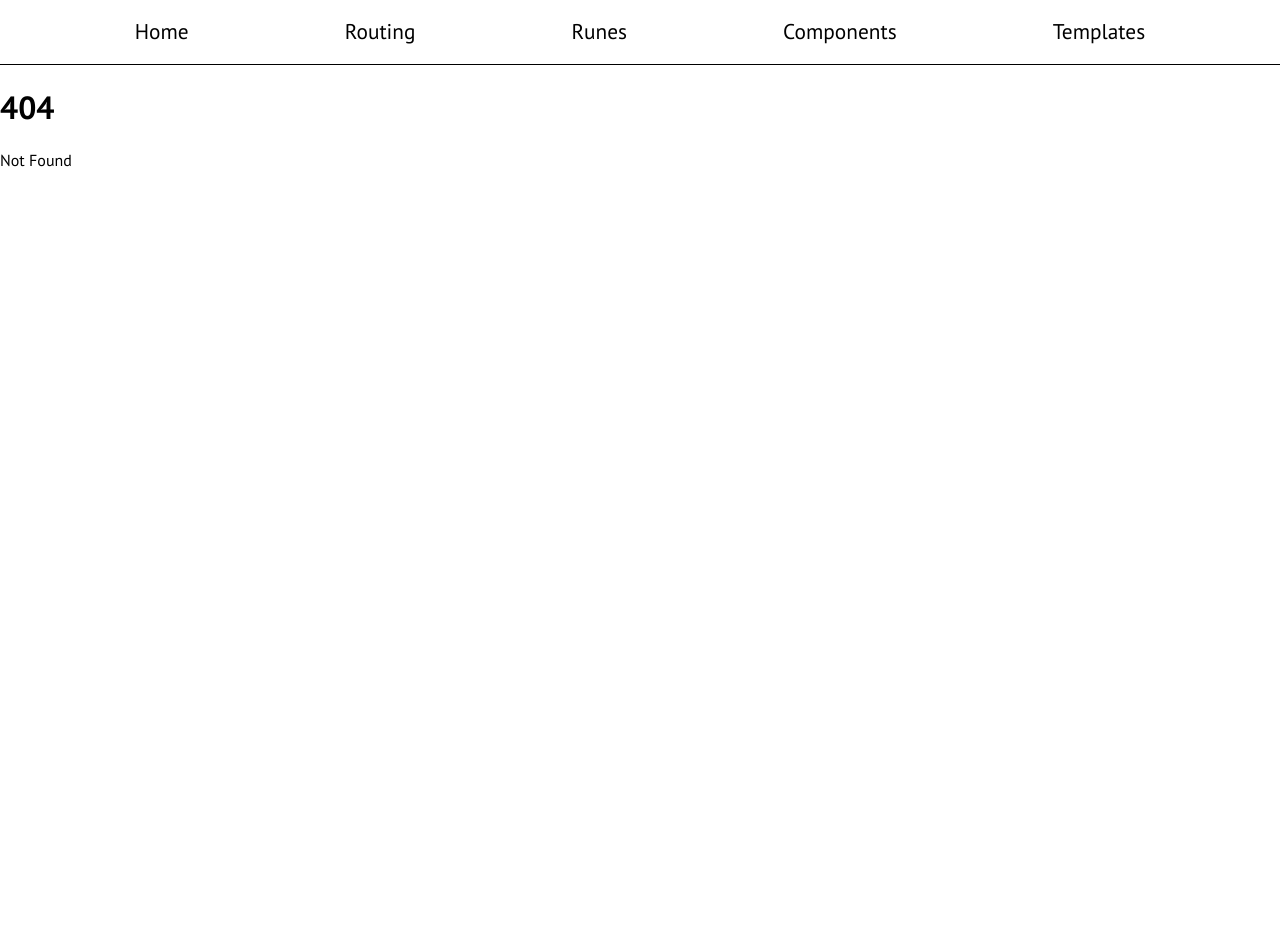
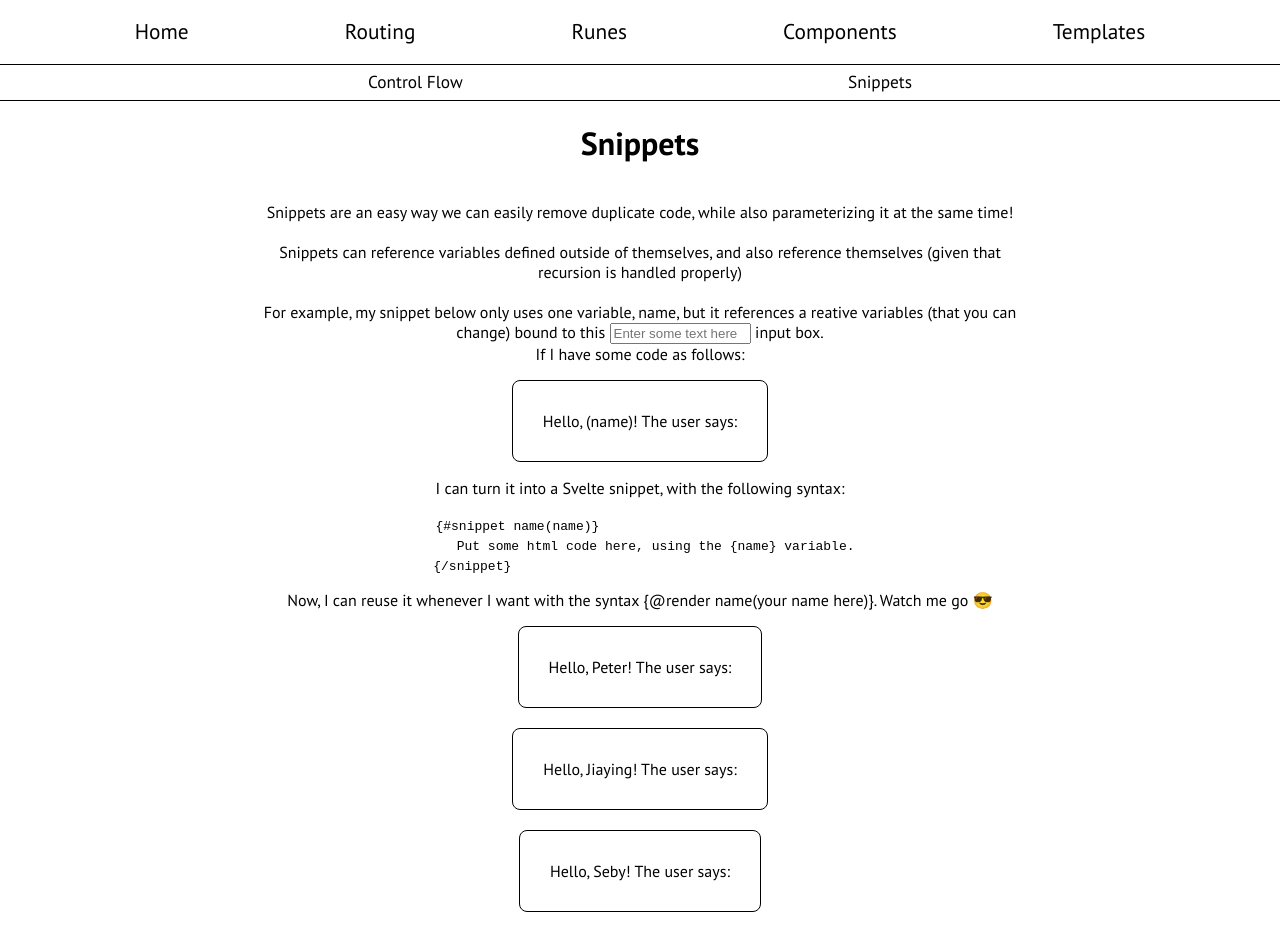
Before and after one commit to PeterOlsen1/svelte-demo, a SvelteKit app in the folder example/: page /templates/snippets in a window 1280 px wide. Before the commit this address had no page. Shown: the top 930 px of the page. Before the commit the page ends 800 px from the top, so only its background shows below. Built offline with nearby package versions, Linux system fonts and the light colour scheme.

Commit message:
Added snippets

```diff
--- a/example/src/routes/templates/+layout.svelte
+++ b/example/src/routes/templates/+layout.svelte
@@ -5,6 +5,7 @@
 
 <MiniHeader>
     <MiniHeaderLink ref="/templates/control-flow">Control Flow</MiniHeaderLink>
+    <MiniHeaderLink ref="/templates/snippets">Snippets</MiniHeaderLink>
 </MiniHeader>
 
 <main>
--- /dev/null
+++ b/example/src/routes/templates/snippets/+page.svelte
@@ -0,0 +1,60 @@
+<script>
+    let input = $state("");
+</script>
+
+<style>
+    .snippet-container {
+        border: 1px solid black;
+        border-radius: 8px;
+        padding: 30px;
+        margin-right: auto;
+        margin-left: auto;
+    }
+</style>
+
+{#snippet name(name)}
+<div class="snippet-container">
+    Hello, {name}! The user says: {input}
+</div>
+{/snippet}
+
+<div class="text-container">
+    <h1>
+        Snippets
+    </h1>
+    <p>
+        Snippets are an easy way we can easily remove duplicate code,
+        while also parameterizing it at the same time!
+        <br><br>
+        Snippets can reference variables defined outside of themselves, and also reference themselves
+        (given that recursion is handled properly)
+        <br><br>
+        For example, my snippet below only uses one variable, name, but
+        it references a reative variables (that you can change) bound to
+        this <input type="text" bind:value={input} placeholder="Enter some text here"> input box.
+        <br>
+        If I have some code as follows:
+    </p>
+    <div class="snippet-container">
+        Hello, (name)! The user says: {input}
+    </div>
+    <p>
+        I can turn it into a Svelte snippet, with the following syntax:
+    </p>
+    <div style="text-align: left">
+        <code>
+            &#123;#snippet name(name)&#125;<br>
+            &nbsp;&nbsp;&nbsp;&nbsp;Put some html code here, using the &#123;name&#125; variable. <br>
+            &nbsp;&#123;/snippet&#125;
+        </code>
+    </div>
+    <p>
+        Now, I can reuse it whenever I want with the syntax &#123;@render name(your name here)&#125;. Watch me go 😎
+    </p>
+    <div class="col-flex-center">
+        {@render name("Peter")}
+        {@render name("Jiaying")}
+        {@render name("Seby")}
+        {@render name("Derrick")}
+    </div>
+</div>
--- a/example/static/app.css
+++ b/example/static/app.css
@@ -13,22 +13,20 @@
 }
 
 pre {
-    display: flex;
-    justify-content: center;
     /* width: 50%; */
     border-radius: 10px;
     margin-left: auto;
     margin-right: auto;
+    text-align: left;
 }
-/* code {
-    background-color: rgba(200, 200, 200, 0.2);
+code {
     border-radius: 10px;
     width: 40%;
     text-align: left;
     margin-right: auto;
     margin-left: auto;
     padding: 10px;
-} */
+}
 
 a {
     color: black;
@@ -44,3 +42,10 @@ body, html {
     margin: 0;
     font-family: "PT Sans", sans-serif;
 }
+
+.col-flex-center {
+    display: flex;
+    justify-content: center;
+    flex-direction: column;
+    gap: 20px;
+}
--- a/example/tsconfig.json
+++ b/example/tsconfig.json
@@ -8,7 +8,7 @@
 		"resolveJsonModule": true,
 		"skipLibCheck": true,
 		"sourceMap": true,
-		"strict": true,
+		"strict": false,
 		"moduleResolution": "bundler"
 	}
 	// Path aliases are handled by https://svelte.dev/docs/kit/configuration#alias
```
